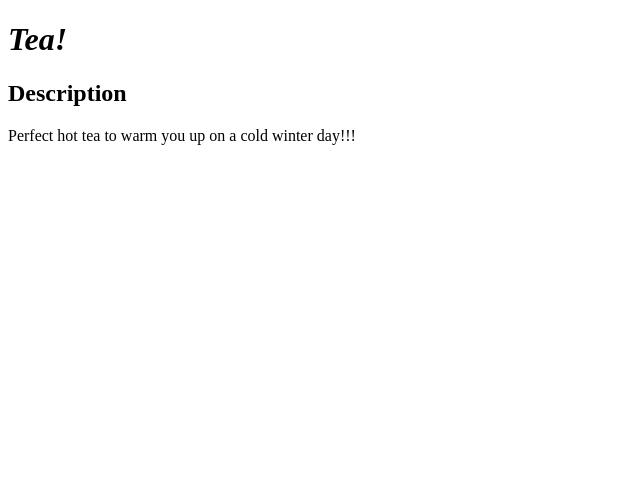
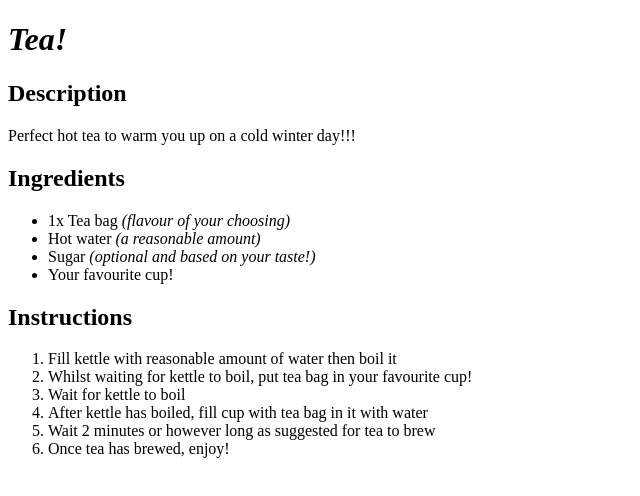
Before and after one commit to russ-66/odin-recipes, a plain HTML site: page recipes/tea.html in a window 1280 px wide. Shown: the whole page, without its empty margins (0-640 px from the left). Drawn offline with Linux system fonts and the light colour scheme.

Commit message:
Add unordered list and ordered list on tea.html

```diff
--- a/recipes/tea.html
+++ b/recipes/tea.html
@@ -10,6 +10,22 @@
 <h2>Description</h2>
 <p>Perfect hot tea to warm you up on a cold winter day!!!</p>
 
+<h2>Ingredients</h2>
+<ul>
+    <li>1x Tea bag <em>(flavour of your choosing)</em></li>
+    <li>Hot water <em>(a reasonable amount)</em></li>
+    <li>Sugar <em>(optional and based on your taste!)</em></li>
+    <li>Your favourite cup!</li>
+</ul>
+<h2>Instructions</h2>
+<ol>
+    <li>Fill kettle with reasonable amount of water then boil it</li>
+    <li>Whilst waiting for kettle to boil, put tea bag in your favourite cup!</li>
+    <li>Wait for kettle to boil</li>
+    <li>After kettle has boiled, fill cup with tea bag in it with water</li>
+    <li>Wait 2 minutes or however long as suggested for tea to brew</li>
+    <li>Once tea has brewed, enjoy!</li>
+</ol>
 </body>
 
 
```
Also changed, not shown: index.html (+2 -0 lines).
